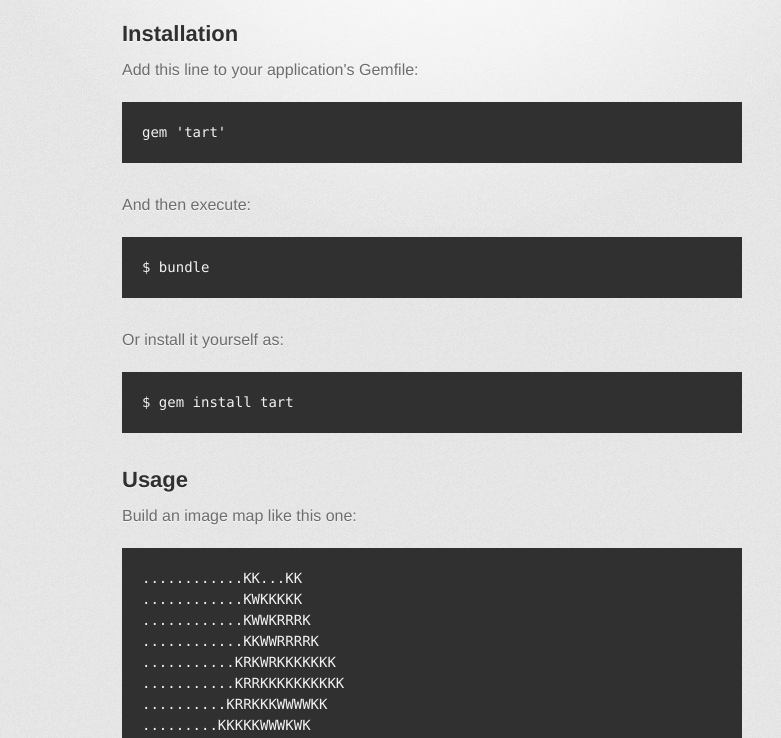
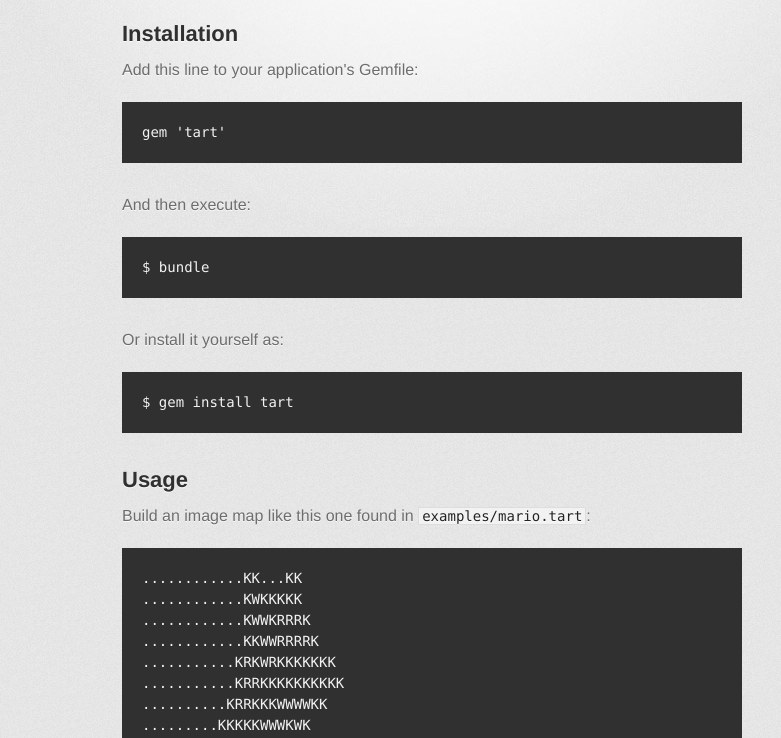
Before and after one commit to philtr/tart, a plain HTML site: page index.html in a window 1280 px wide. Shown: the part 346-1084 px from the top of the page, without its empty margins (208-989 px from the left). Drawn offline with Linux system fonts and the light colour scheme; a web font is replaced by a local one.

Commit message:
Update copy to match README

```diff
--- a/index.html
+++ b/index.html
@@ -56,7 +56,7 @@
 
 <h2>Usage</h2>
 
-<p>Build an image map like this one:</p>
+<p>Build an image map like this one found in <code>examples/mario.tart</code>:</p>
 
 <pre><code>............KK...KK
 ............KWKKKKK
```
